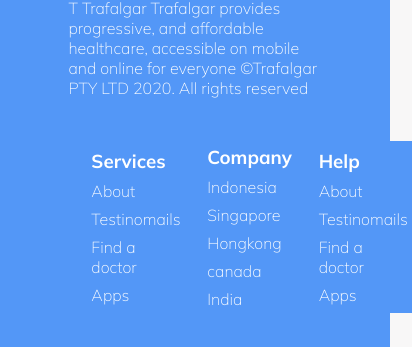
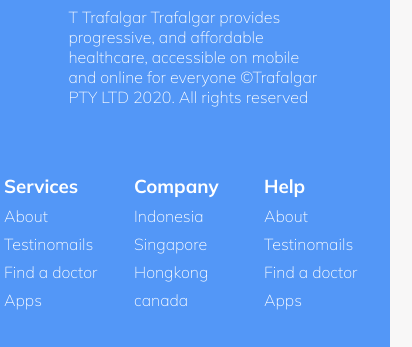
Before and after one commit to Bhaskarr27/Trafalgar, a plain HTML site: page index.html in a window 390 px wide. Shown: the part 6238-6585 px from the top of the page, 412 px wide, since content can reach past the window. Drawn offline with Linux system fonts and the light colour scheme.

Commit message:
another bug fix

```diff
--- a/index.html
+++ b/index.html
@@ -244,7 +244,6 @@
           <p>Singapore</p>
           <p>Hongkong</p>
           <p>canada</p>
-          <p>India</p>
         </div>
         <div class="bottom-link-container">
           <h3>Help</h3>
--- a/style.css
+++ b/style.css
@@ -468,16 +468,22 @@ span {
     width: 100%;
     flex-direction: column;
     height: 50vh;
+    background-color: #5397f7;
   }
   .bottom-logo-container {
     width: 100%;
     display: flex;
     align-items: center;
     flex-direction: column;
+    background-color: #5397f7;
   }
   .bottom-link-container {
     background-color: #5397f7;
-    margin: 4%;
+  }
+  .bottom-links {
+    background-color: #5397f7;
+    margin-top: 20px;
+    width: 100%;
   }
   .logo-container {
     margin-right: 10%;
```
